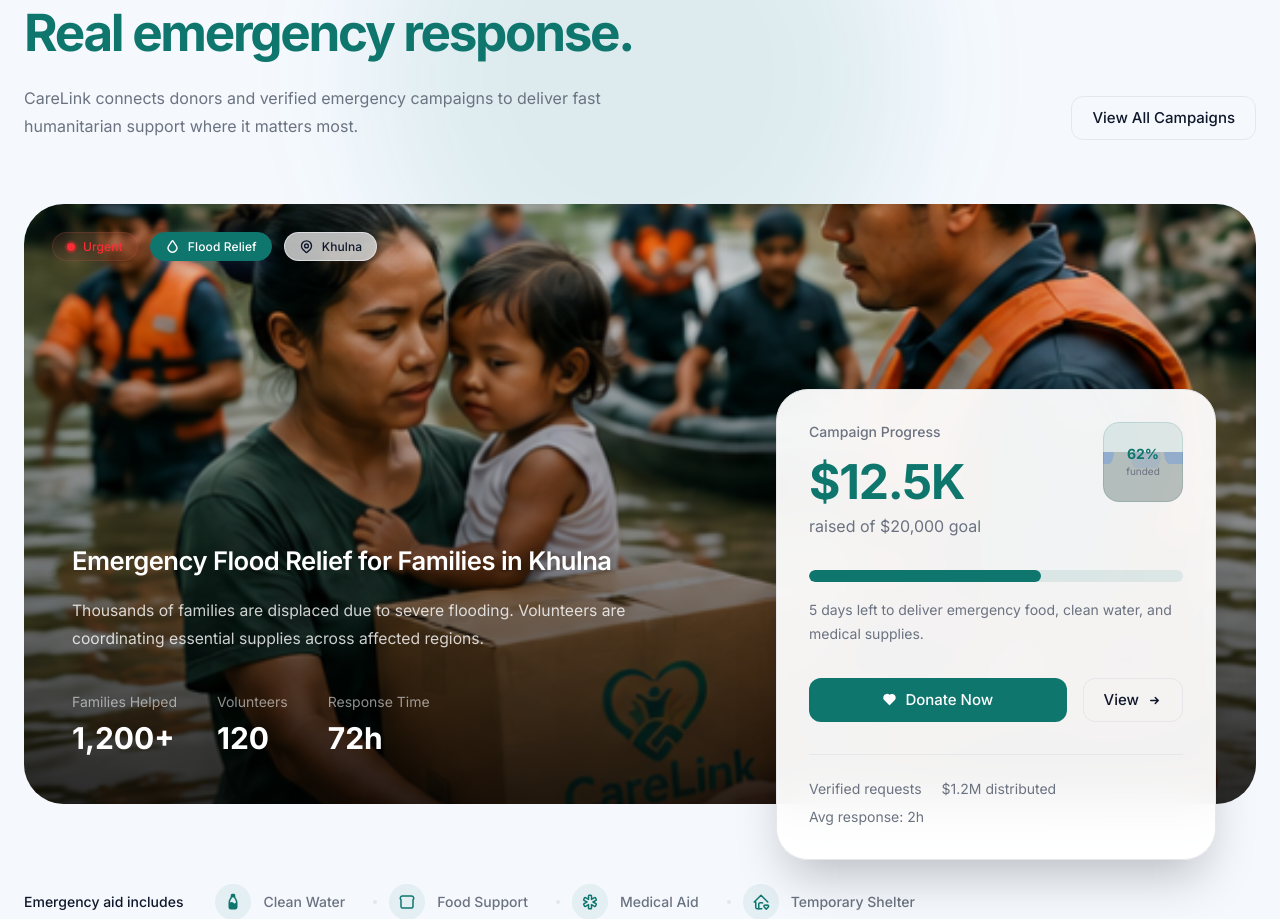
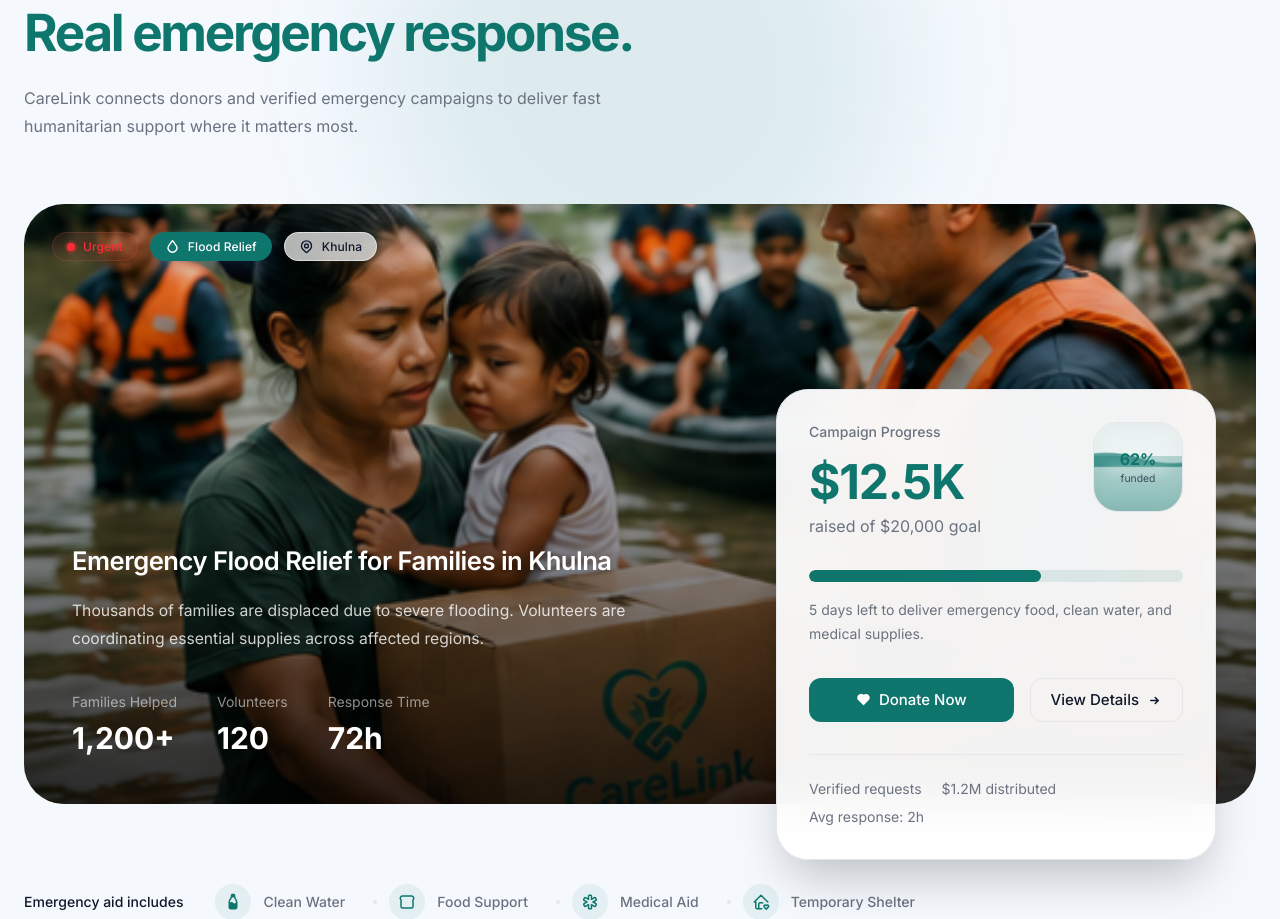
Before and after one commit to RayhanaAkterDev/Foundation-Management-system, a React (Vite) app in the folder frontend/: page / in a window 1280 px wide. Shown: the part 1626-2545 px from the top of the page. Built offline with nearby package versions, Linux system fonts and the light colour scheme.

Commit message:
feat: Adding water progress indicator

```diff
--- a/frontend/src/pages/public/home/sections/featuredCampaign/CampaignHeader.jsx
+++ b/frontend/src/pages/public/home/sections/featuredCampaign/CampaignHeader.jsx
@@ -31,20 +31,6 @@ const CampaignHeader = () => {
                     descriptionSize="hero"
                 />
             </Motion>
-
-            {/* RIGHT */}
-            <Motion
-                variant="scaleUp"
-                className="w-full lg:w-auto"
-                transition={{
-                    duration: 0.5,
-                    delay: 0.1,
-                }}
-            >
-                <Button variant="outline" className="w-full sm:w-auto">
-                    View All Campaigns
-                </Button>
-            </Motion>
         </div>
     );
 };
--- a/frontend/src/pages/public/home/sections/featuredCampaign/DonationCard.jsx
+++ b/frontend/src/pages/public/home/sections/featuredCampaign/DonationCard.jsx
@@ -50,7 +50,7 @@ const DonationCard = () => {
                     </Button>
 
                     <Button variant="outline" className="w-full sm:w-auto">
-                        View
+                        View Details
                         <HiArrowSmRight className="mt-0.5" />
                     </Button>
                 </div>
--- a/frontend/src/pages/public/home/sections/featuredCampaign/WaveProgressIndicator/WaveProgressIndicator.css
+++ b/frontend/src/pages/public/home/sections/featuredCampaign/WaveProgressIndicator/WaveProgressIndicator.css
@@ -1,50 +1,134 @@
-.wave-fill {
-    position: absolute;
-    bottom: 0;
-    width: 100%;
-    background: rgba(var(--primary-rgb, 0, 0, 0), 0.18);
+.progress-water {
+    position: relative;
+    width: 88px;
+    height: 88px;
+    border-radius: 24px;
     overflow: hidden;
+
+    background: rgba(15, 118, 109, 0.08);
+
+    display: flex;
+    align-items: center;
+    justify-content: center;
+
+    backdrop-filter: blur(10px);
 }
 
-/* top wave */
+.water {
+    position: absolute;
+    inset-inline: 0;
+    bottom: 0;
+
+    transition: height 1.4s cubic-bezier(0.22, 1, 0.36, 1);
+
+    background: linear-gradient(
+        to top,
+        rgba(15, 118, 109, 0.45),
+        rgba(15, 118, 109, 0.25)
+    );
+
+    overflow: visible;
+}
+
+/* floating water surface */
+.water-surface {
+    position: absolute;
+    top: 0;
+    left: 0;
+
+    width: 100%;
+    height: 24px;
+
+    animation: surfaceBob 4s ease-in-out infinite;
+}
+
 .wave {
     position: absolute;
-    top: -8px;
+    top: -12px;
     left: 0;
+
     width: 200%;
-    height: 20px;
-    background-repeat: repeat-x;
-    background-size: 50% 100%;
-    opacity: 0.8;
+    height: 36px;
 }
 
-/* main wave */
-.wave-1 {
-    background-image: radial-gradient(
-        circle at 50% 50%,
-        rgba(59, 130, 246, 0.35) 35%,
-        transparent 36%
-    );
-    animation: waveMove 4s linear infinite;
+.wave-front {
+    fill: rgba(15, 118, 109, 0.55);
+
+    animation: waveFront 5s linear infinite;
 }
 
-/* secondary softer wave */
-.wave-2 {
-    top: -4px;
-    opacity: 0.5;
-    background-image: radial-gradient(
-        circle at 50% 50%,
-        rgba(59, 130, 246, 0.2) 35%,
-        transparent 36%
-    );
-    animation: waveMove 6s linear infinite reverse;
+.wave-back {
+    fill: rgba(15, 118, 109, 0.28);
+
+    animation: waveBack 8s linear infinite;
 }
 
-@keyframes waveMove {
-    0% {
+/* glossy highlight */
+.water::after {
+    content: '';
+
+    position: absolute;
+    top: 8px;
+    left: 15%;
+
+    width: 70%;
+    height: 10px;
+
+    border-radius: 999px;
+
+    background: rgba(255, 255, 255, 0.2);
+
+    filter: blur(4px);
+}
+
+/* content */
+.content {
+    position: relative;
+    z-index: 10;
+    text-align: center;
+}
+
+.content h4 {
+    font-size: 1rem;
+    font-weight: 700;
+    color: var(--color-primary);
+}
+
+.content p {
+    font-size: 0.65rem;
+    opacity: 0.7;
+}
+
+/* animations */
+
+@keyframes waveFront {
+    from {
         transform: translateX(0);
     }
-    100% {
+
+    to {
         transform: translateX(-50%);
     }
 }
+
+@keyframes waveBack {
+    from {
+        transform: translateX(-50%);
+    }
+
+    to {
+        transform: translateX(0);
+    }
+}
+
+/* makes water feel alive */
+@keyframes surfaceBob {
+    0%,
+    100% {
+        transform: translateY(0px);
+    }
+
+    50% {
+        transform: translateY(-4px);
+    }
+}
--- a/frontend/src/pages/public/home/sections/featuredCampaign/WaveProgressIndicator/WaveProgressIndicator.jsx
+++ b/frontend/src/pages/public/home/sections/featuredCampaign/WaveProgressIndicator/WaveProgressIndicator.jsx
@@ -1,32 +1,38 @@
-import React from 'react';
+import React, { useEffect, useState } from 'react';
 import Motion from '@/components/motion/Motion';
 import './WaveProgressIndicator.css';
 
 const WaveProgressIndicator = ({ value = 62 }) => {
+    const [animatedValue, setAnimatedValue] = useState(0);
+
+    useEffect(() => {
+        const timeout = setTimeout(() => {
+            setAnimatedValue(value);
+        }, 200);
+
+        return () => clearTimeout(timeout);
+    }, [value]);
+
     return (
-        <Motion variant="fadeIn">
-            <div className="relative w-20 h-20 rounded-2xl bg-primary/10 overflow-hidden flex items-center justify-center">
-                {/* OUTER BORDER GLOW (subtle brand feel) */}
-                <div className="absolute inset-0 rounded-2xl border border-primary/15" />
+        <Motion variant="fadeIn" className="border border-border rounded-3xl">
+            <div className="progress-water">
+                {/* LIQUID */}
+                <div className="water" style={{ height: `${animatedValue}%` }}>
+                    <div className="water-surface">
+                        <svg className="wave wave-back" viewBox="0 0 1200 120">
+                            <path d="M0,60 C150,20 300,20 450,60 C600,100 750,100 900,60 C1050,20 1200,20 1350,60 L1350,120 L0,120 Z" />
+                        </svg>
 
-                {/* WATER */}
-                <div
-                    className="absolute bottom-0 left-0 w-full wave-fill"
-                    style={{
-                        height: `${value}%`,
-                    }}
-                >
-                    {/* wave layer 1 */}
-                    <div className="wave wave-1" />
-
-                    {/* wave layer 2 (depth illusion) */}
-                    <div className="wave wave-2" />
+                        <svg className="wave wave-front" viewBox="0 0 1200 120">
+                            <path d="M0,60 C150,10 300,10 450,60 C600,110 750,110 900,60 C1050,10 1200,10 1350,60 L1350,120 L0,120 Z" />
+                        </svg>
+                    </div>
                 </div>
 
                 {/* TEXT */}
-                <div className="relative z-10 text-center">
-                    <h4 className="text-sm font-bold text-primary">{value}%</h4>
-                    <p className="text-[10px] text-text-secondary">funded</p>
+                <div className="content">
+                    <h4>{value}%</h4>
+                    <p>funded</p>
                 </div>
             </div>
         </Motion>
```
